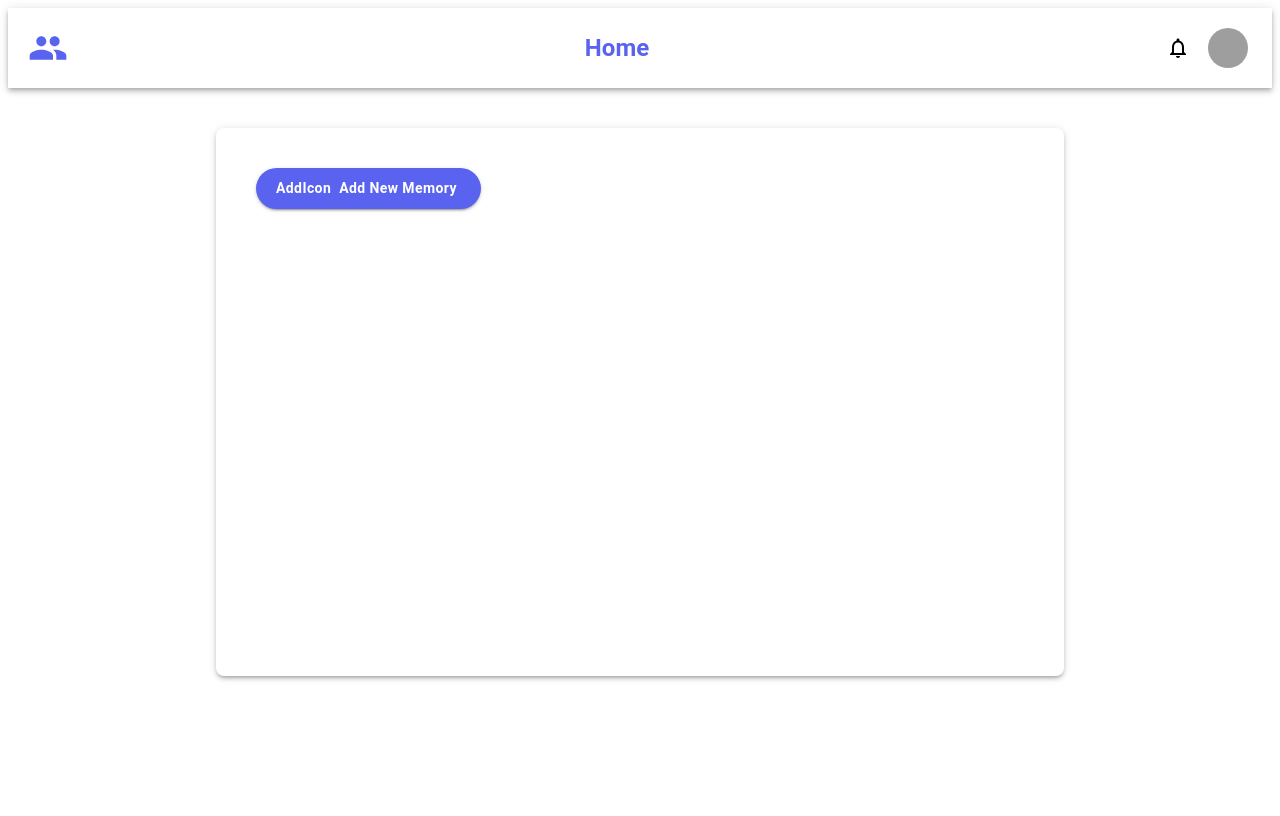
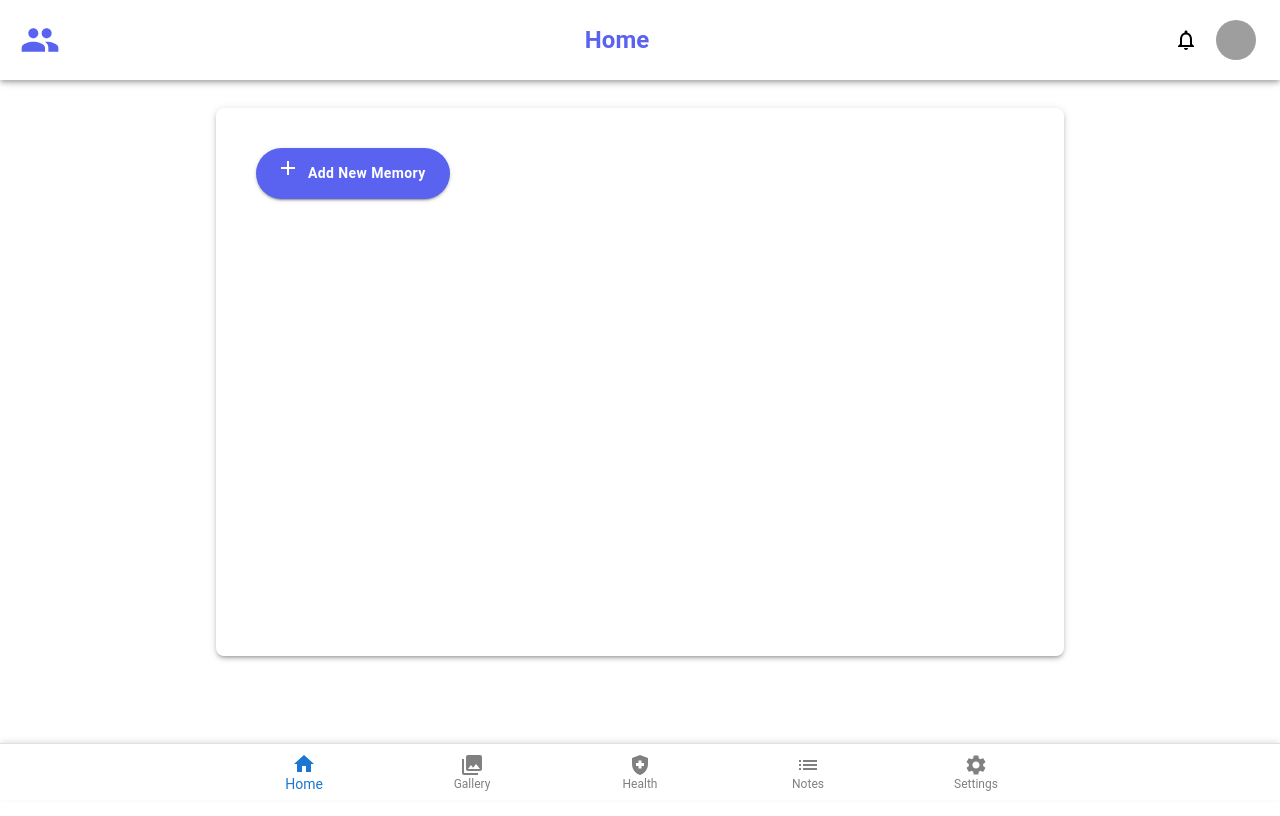
Before and after one commit to balajibhai/Tharika-app, a React (Create React App) app: page / in a window 1280 px wide. Built offline with nearby package versions, Linux system fonts and the light colour scheme; grey boxes are pictures that could not be loaded.

Commit message:
Header, footer, card UI

```diff
--- a/src/App.tsx
+++ b/src/App.tsx
@@ -1,11 +1,40 @@
 import BigWhiteCard from "./Atoms/BigWhiteCard";
+import Footer from "./Molecules/Footer";
 import Header from "./Molecules/Header";
 
 function App() {
   return (
-    <div className="App">
-      <Header />
-      <BigWhiteCard />
+    <div
+      className="App"
+      style={{ display: "flex", flexDirection: "column", height: "100vh" }}
+    >
+      <div
+        style={{ position: "fixed", top: 0, left: 0, right: 0, zIndex: 1000 }}
+      >
+        <Header />
+      </div>
+      <div
+        style={{
+          flex: 1,
+          overflowY: "auto",
+          marginTop: "60px",
+          marginBottom: "50px",
+        }}
+      >
+        {/* Adjust marginTop and marginBottom based on header and footer height */}
+        <BigWhiteCard />
+      </div>
+      <div
+        style={{
+          position: "fixed",
+          bottom: 0,
+          left: 0,
+          right: 0,
+          zIndex: 1000,
+        }}
+      >
+        <Footer />
+      </div>
     </div>
   );
 }
--- a/src/Atoms/CustomButton.tsx
+++ b/src/Atoms/CustomButton.tsx
@@ -1,21 +1,16 @@
 import { Button } from "@mui/material";
-import AddIcon from "@mui/icons-material/Add";
+import Icon, { ICON_MAP } from "./Icon";
 
 type CustomButtonProps = {
   icon: keyof typeof ICON_MAP;
   content: string;
 };
 
-const ICON_MAP = {
-  AddIcon: AddIcon,
-};
-
 const CustomButton = ({ icon, content }: CustomButtonProps) => {
-  const Component = ICON_MAP[icon];
   return (
     <Button
       variant="contained"
-      startIcon={icon}
+      startIcon={<Icon icon={icon} />}
       sx={{
         backgroundColor: "#5A63F0", // Matches the purple color
         color: "white",
--- a/src/Atoms/Icon.tsx
+++ b/src/Atoms/Icon.tsx
@@ -1,7 +1,21 @@
-type IconProps = {};
+import AddIcon from "@mui/icons-material/Add";
 
-const Icon = ({}: IconProps) => {
-  return <div>Icon</div>;
+type IconProps = {
+  icon: keyof typeof ICON_MAP;
+};
+
+export const ICON_MAP = {
+  AddIcon: AddIcon,
+};
+
+const Icon = ({ icon }: IconProps) => {
+  const Component = ICON_MAP[icon];
+
+  return (
+    <div>
+      <Component />
+    </div>
+  );
 };
 
 export default Icon;
--- /dev/null
+++ b/src/Molecules/Footer.tsx
@@ -0,0 +1,80 @@
+import React from "react";
+import { BottomNavigation, BottomNavigationAction } from "@mui/material";
+import HomeIcon from "@mui/icons-material/Home";
+import PhotoLibraryIcon from "@mui/icons-material/PhotoLibrary";
+import HealthAndSafetyIcon from "@mui/icons-material/HealthAndSafety";
+import ListIcon from "@mui/icons-material/List";
+import SettingsIcon from "@mui/icons-material/Settings";
+
+const Footer = () => {
+  const [value, setValue] = React.useState(0);
+
+  return (
+    <BottomNavigation
+      value={value}
+      onChange={(event, newValue) => {
+        setValue(newValue);
+      }}
+      showLabels
+      sx={{
+        backgroundColor: "white",
+        borderTop: "1px solid #e0e0e0",
+        boxShadow: "0 -2px 5px rgba(0, 0, 0, 0.1)",
+        minHeight: "50px", // Reduced height
+      }}
+    >
+      <BottomNavigationAction
+        label="Home"
+        icon={<HomeIcon sx={{ fontSize: 24 }} />} // Smaller icon size
+        sx={{
+          color: value === 0 ? "#5A63F0" : "gray",
+          minWidth: 60, // Reduces space each item takes
+          padding: "6px 0px", // Less vertical padding
+          fontSize: "0.75rem", // Smaller font size
+        }}
+      />
+      <BottomNavigationAction
+        label="Gallery"
+        icon={<PhotoLibraryIcon sx={{ fontSize: 24 }} />}
+        sx={{
+          color: value === 1 ? "#5A63F0" : "gray",
+          minWidth: 60,
+          padding: "6px 0px",
+          fontSize: "0.75rem",
+        }}
+      />
+      <BottomNavigationAction
+        label="Health"
+        icon={<HealthAndSafetyIcon sx={{ fontSize: 24 }} />}
+        sx={{
+          color: value === 2 ? "#5A63F0" : "gray",
+          minWidth: 60,
+          padding: "6px 0px",
+          fontSize: "0.75rem",
+        }}
+      />
+      <BottomNavigationAction
+        label="Notes"
+        icon={<ListIcon sx={{ fontSize: 24 }} />}
+        sx={{
+          color: value === 3 ? "#5A63F0" : "gray",
+          minWidth: 60,
+          padding: "6px 0px",
+          fontSize: "0.75rem",
+        }}
+      />
+      <BottomNavigationAction
+        label="Settings"
+        icon={<SettingsIcon sx={{ fontSize: 24 }} />}
+        sx={{
+          color: value === 4 ? "#5A63F0" : "gray",
+          minWidth: 60,
+          padding: "6px 0px",
+          fontSize: "0.75rem",
+        }}
+      />
+    </BottomNavigation>
+  );
+};
+
+export default Footer;
```
